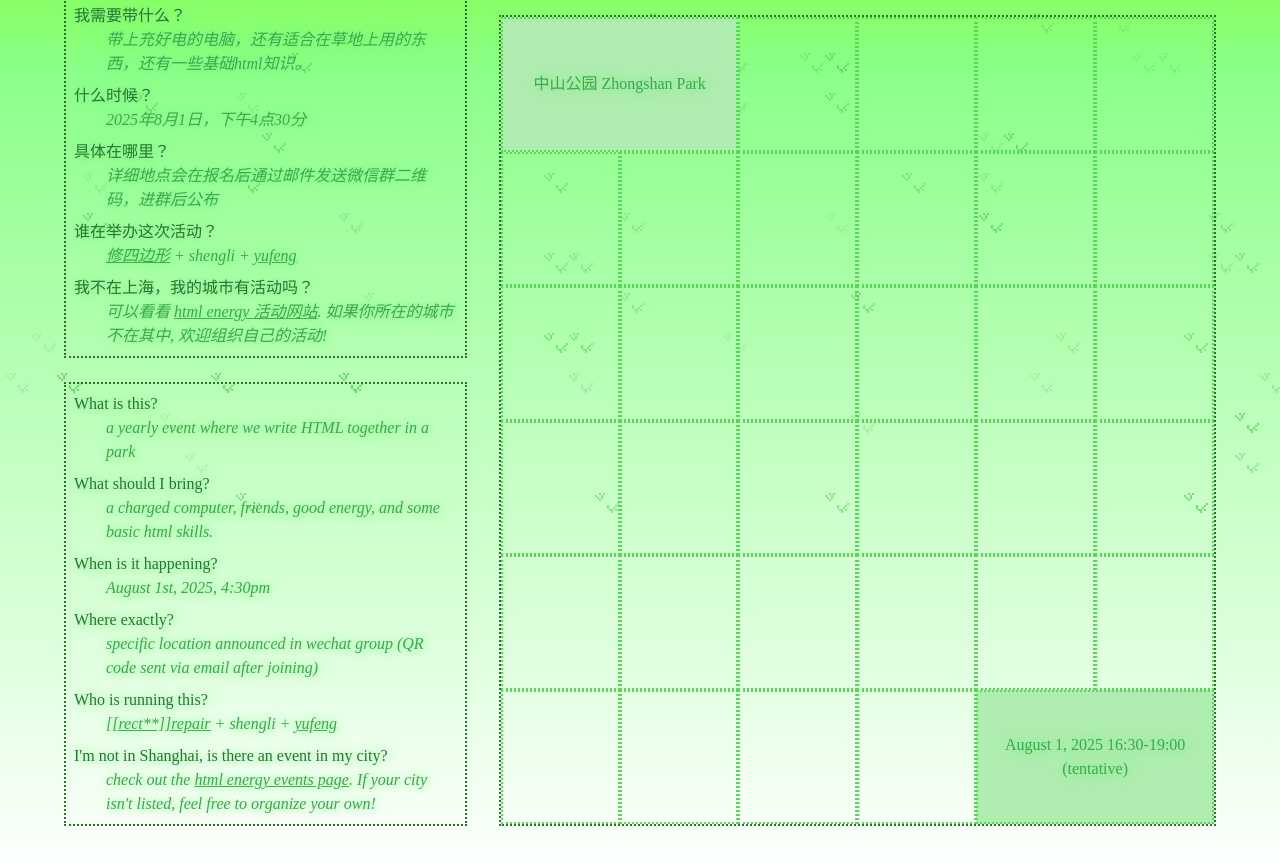
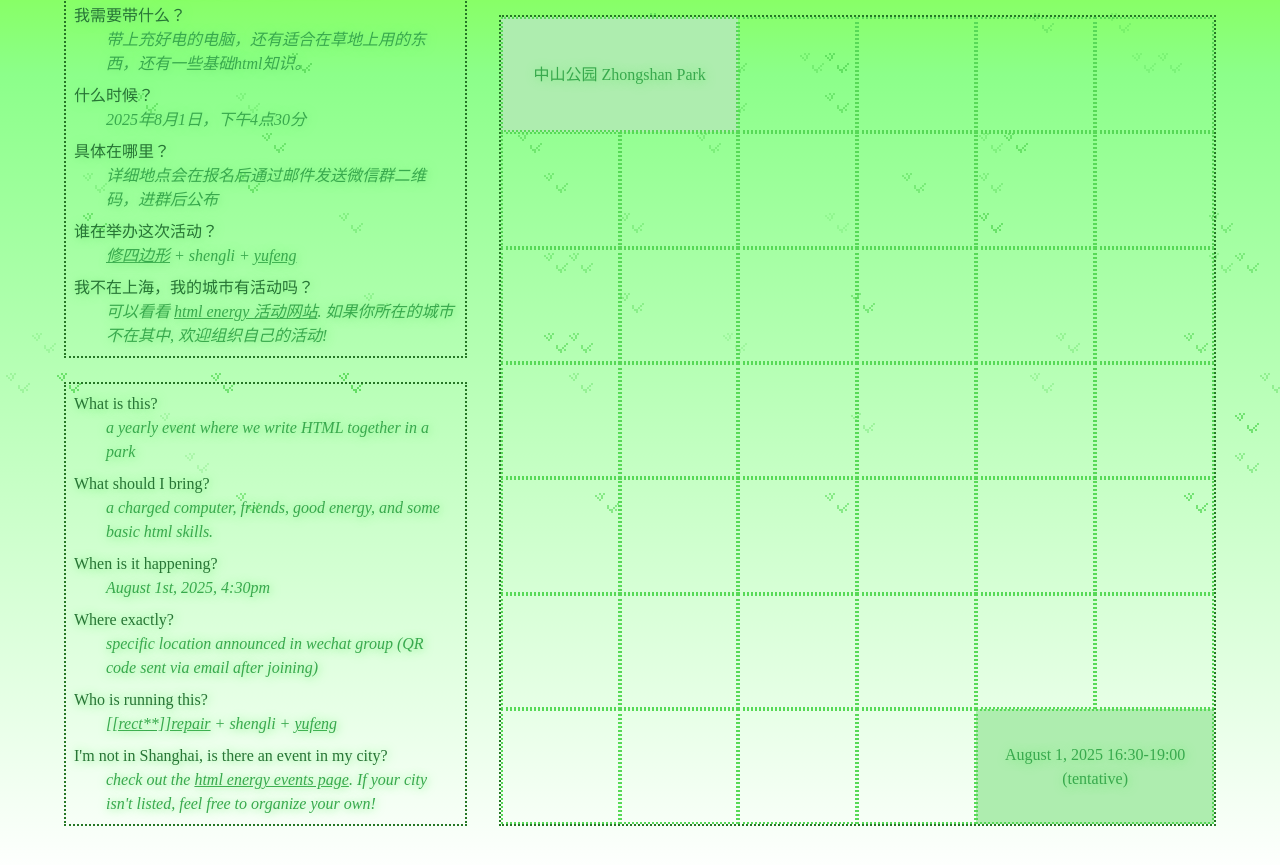
Before and after one commit to yz3440/html-energy-shanghai-2025, a plain HTML site: page index.html in a window 1280 px wide. Shown: the part 275-1140 px from the top of the page. Drawn offline with Linux system fonts and the light colour scheme; no server answers.

Commit message:
add one more row

```diff
--- a/index.html
+++ b/index.html
@@ -373,7 +373,7 @@
       placeRandomGrass(100);
 
       const specialElements = [];
-      insertGrassBlocks(36);
+      insertGrassBlocks(42);
 
       await fetchRSVPs();
       console.log(ALL_PARTICIPANTS);
--- a/style.css
+++ b/style.css
@@ -6,10 +6,8 @@ h1 {
   -webkit-background-clip: text;
   -webkit-text-fill-color: transparent;
   background-clip: text;
-  text-shadow:
-    0 0 10px rgba(255, 255, 255, 0.7),
-    0 0 20px rgba(255, 255, 255, 0.6),
-    0 0 30px rgba(255, 255, 255, 0.4),
+  text-shadow: 0 0 10px rgba(255, 255, 255, 0.7),
+    0 0 20px rgba(255, 255, 255, 0.6), 0 0 30px rgba(255, 255, 255, 0.4),
     0 0 40px rgba(255, 255, 255, 0.3);
 }
 
@@ -142,7 +140,7 @@ body {
 .grass-field {
   display: grid;
   grid-template-columns: repeat(6, 1fr);
-  grid-template-rows: repeat(6, 1fr);
+  grid-template-rows: repeat(7, 1fr);
 }
 
 .grass-block {
```
